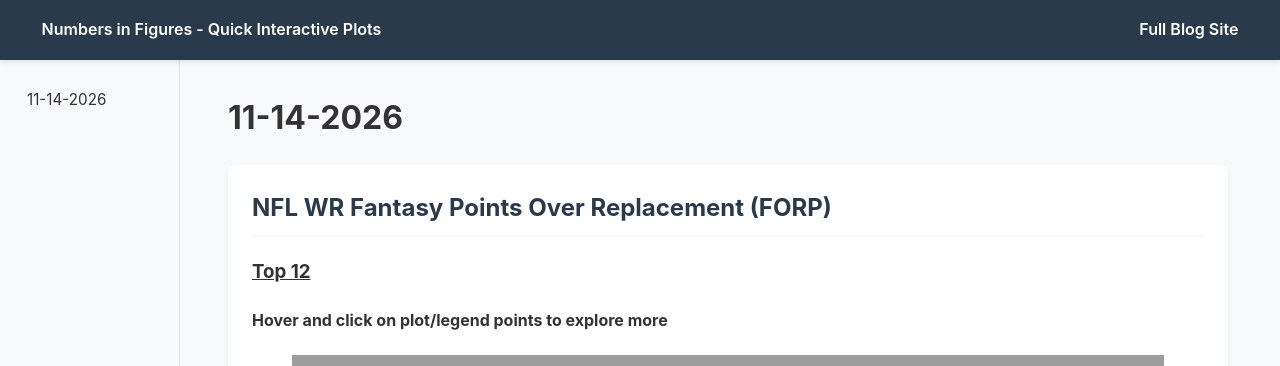
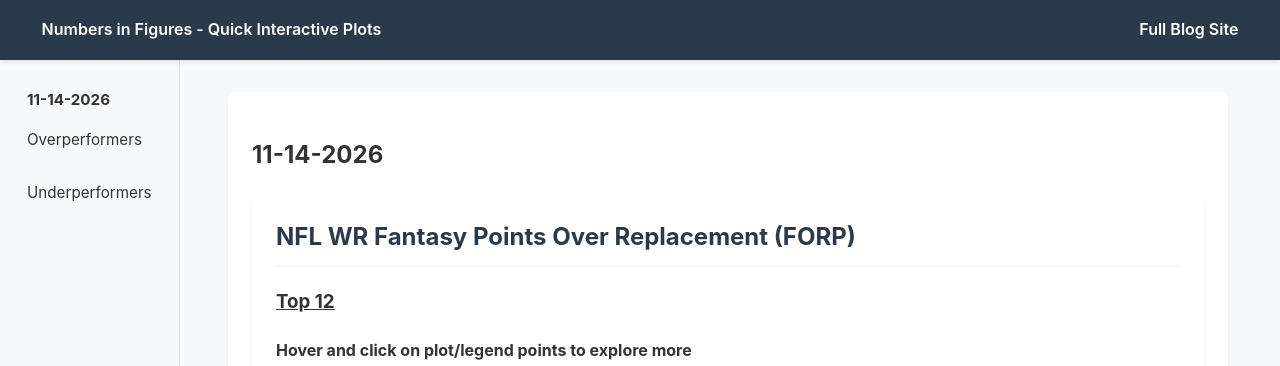
Before and after one commit to numbersinfigures/quickfigs, a plain HTML site: page index.html in a window 1280 px wide. Shown: the top 366 px of the page. Drawn offline with Linux system fonts and the light colour scheme; grey boxes are pictures that could not be loaded.

Commit message:
anchor link adjustments

```diff
--- a/index.html
+++ b/index.html
@@ -161,19 +161,24 @@
   <!-- Sidebar - Sits underneath the top nav bar -->
   <nav class="sidebar">
     <ul>
-      <li><a href="#11-14-2026">11-14-2026</a></li>
+      <li><a href="#11-14-2026"><b>11-14-2026</b></a>
+      <ul>
+      <li><a href="#11-14-2026#Overperformers">Overperformers</a></li>
+      <li><a href="#11-14-2026#Underperformers">Underperformers</a></li>
+      </li>
 <!--      <li><a href="#week-7-2026">Week 7 (2026)</a></li>
       <li><a href="#week-6-2026">Week 6 (2026)</a></li> -->
+    </ul>
     </ul>
   </nav>
 
   <div class="container">
+    <section id="11-14-2026" class="plot-card">
     <h1>11-14-2026</h1>
-
     <!-- Section 1 -->
-    <section id="#11-14-2026" class="plot-card">
+    <section id="11-14-2026#Overperformers" class="plot-card">
       <h2>NFL WR Fantasy Points Over Replacement (FORP)</h2>
-      <h3 id ="Overperformers"><u>Top 12</u></h3>
+      <h3><u>Top 12</u></h3>
       <h4>Hover and click on plot/legend points to explore more</h4>
       <figure>
       <iframe class="plot-container" src="plots/top12curr_plotly.html" title="Week 8 Plot"
@@ -188,9 +193,11 @@
       <figcaption style="background-color: #f2f2f2; color: #1E407C;">Inclusion Minimums: Full-season - 5 games, 20 receptions; 2026 - 3 games, 10 receptions.<br>
       Out of 100 current players.</figcaption>
       </figure>
+    </section>
 
+    <section id="11-14-2026#Underperformers" class="plot-card">
       <hr class="card-divider">
-      <h3 id ="Underperformers"><u>Bottom 12</u></h3>
+      <h3><u>Bottom 12</u></h3>
       <h4>Hover and click on plot/legend points to explore & isolate</h4>
       <figure>
       <iframe class="plot-container" src="plots/bottom12curr_plotly.html" title="Week 6 Plot"
```
